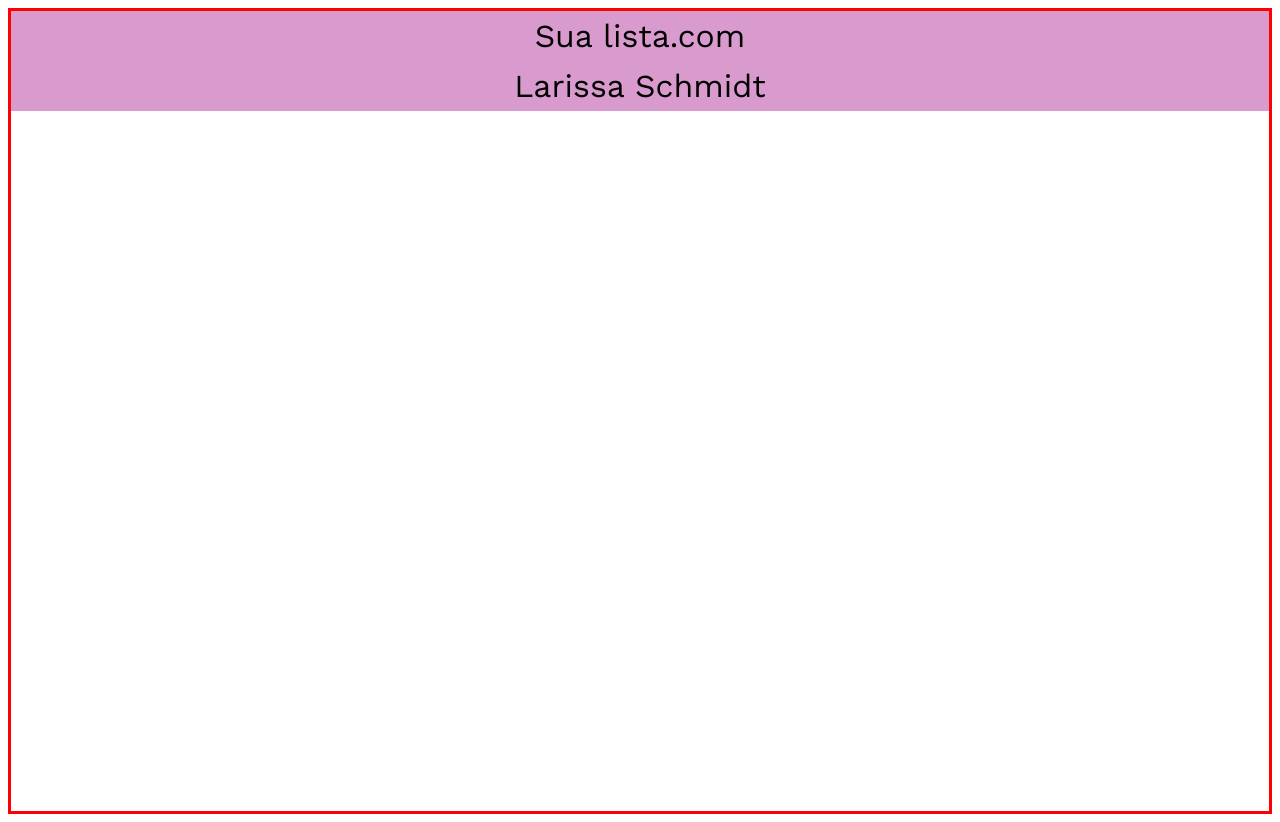
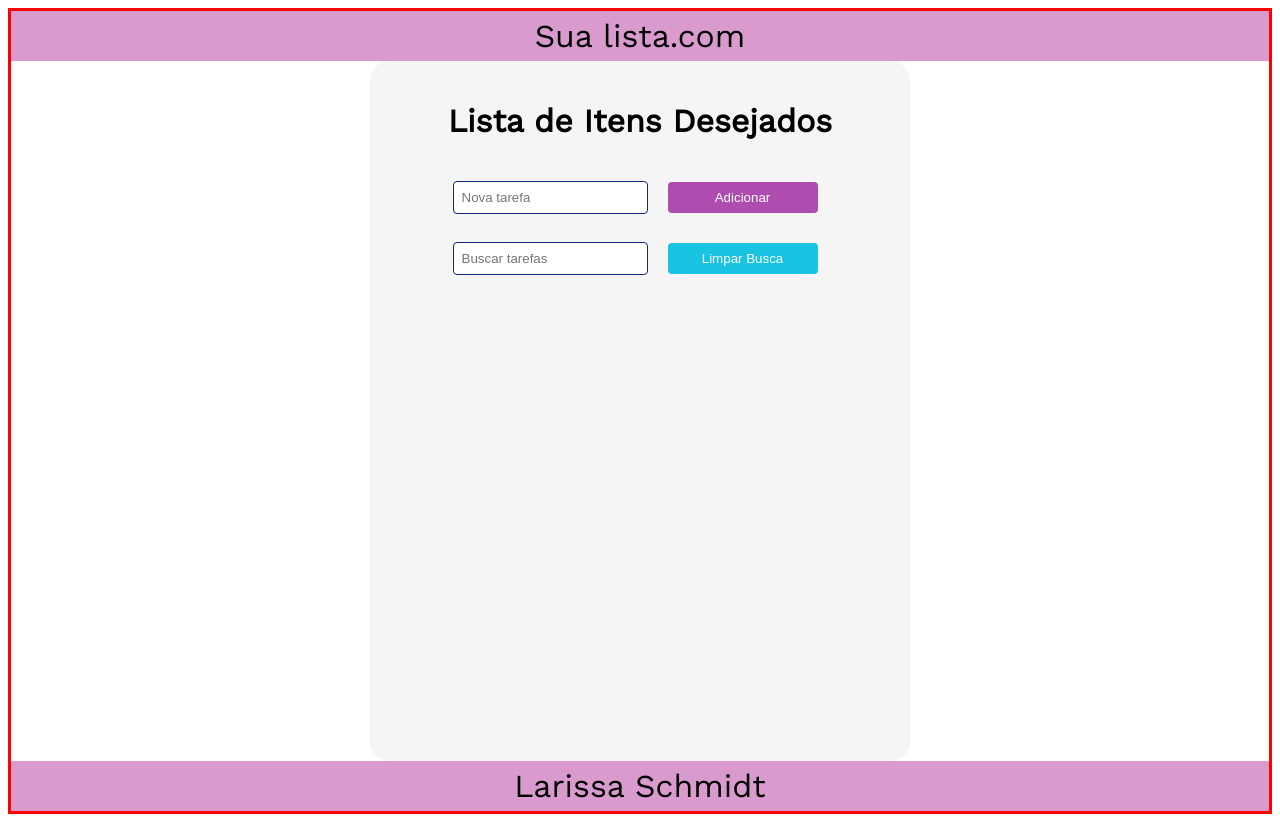
Before and after one commit to larischmidt/ListaDeTarefasReact, a React (Vite) app: page / in a window 1280 px wide. Built offline with nearby package versions, Linux system fonts and the light colour scheme.

Commit message:
Feat: Inclusão da importação ddo arquivo Body.jsx no arquivo ListaDeTarefas

```diff
--- a/src/Page/ListaDeTarefas.jsx
+++ b/src/Page/ListaDeTarefas.jsx
@@ -1,11 +1,13 @@
 import React from "react";
 import Header from "../Components/Header/Header.jsx";
 import Footer from "../Components/Footer/Footer.jsx";
+import Body from "../Components/Body/Body.jsx";
 import { StyleListaDeTarefas } from "./ListaDeTarefas.js";
 const ListaDeTarefas = () => {
   return (
     <StyleListaDeTarefas>
       <Header/>
+      <Body/>
       <Footer/>
     </StyleListaDeTarefas>
   )
```
